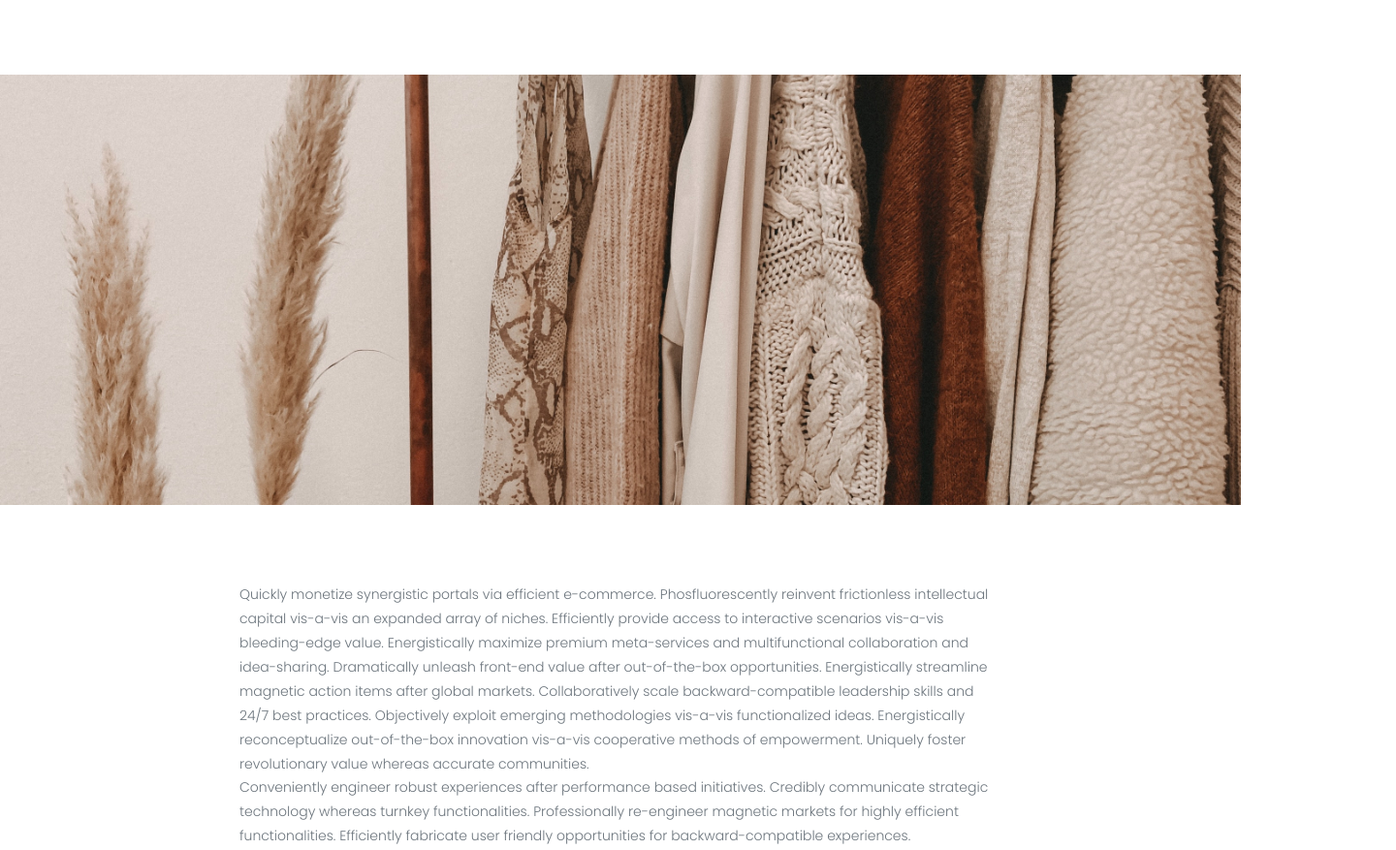
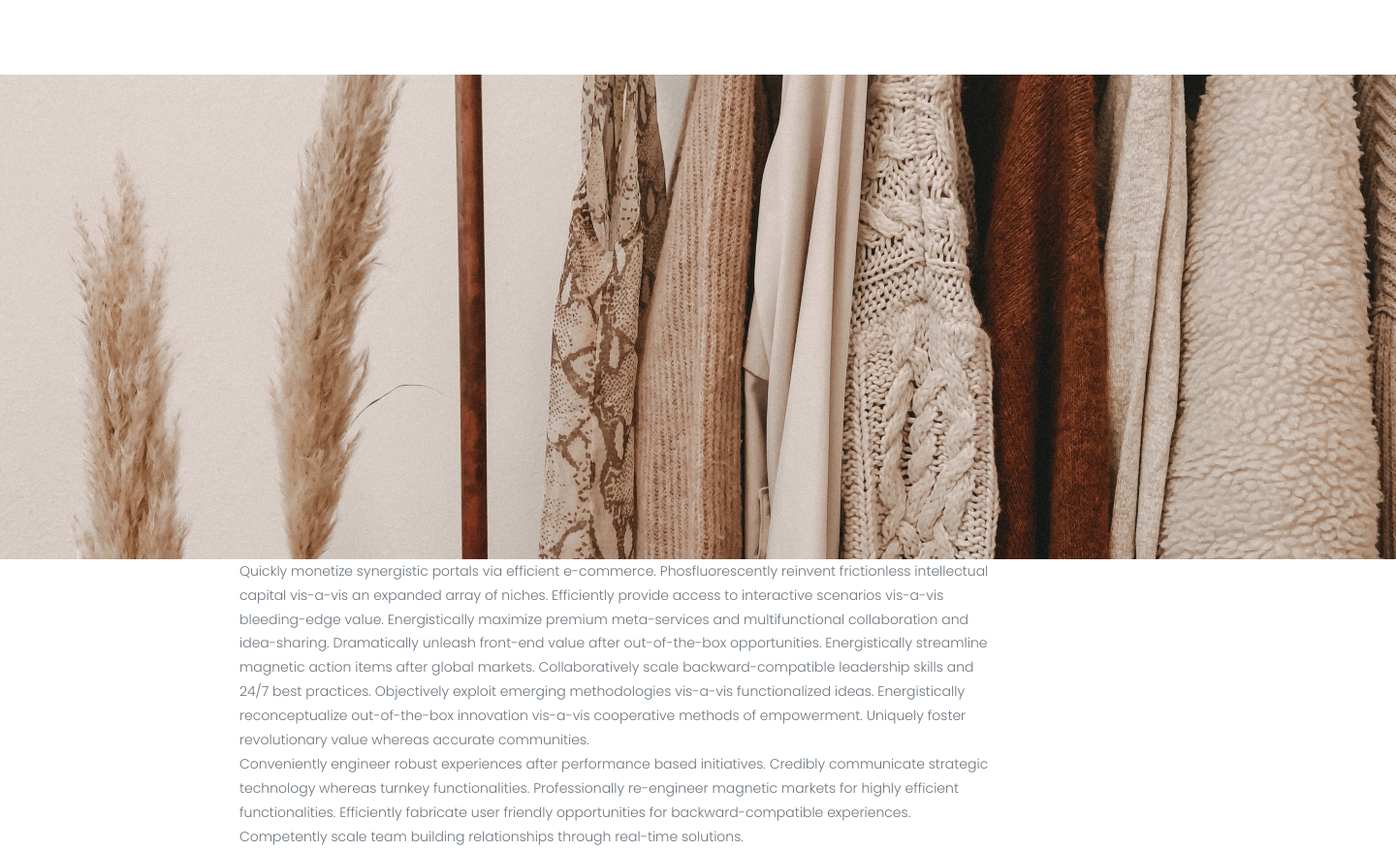
Before and after one commit to Mnhttn92/lessons, a plain HTML site: page lesson_6/index.html in a window 1280 px wide. Shown: the part 2405-3282 px from the top of the page at 97% size, 1440 px wide, since content can reach past the window. Drawn offline with Linux system fonts and the light colour scheme.

Commit message:
Update index.html

```diff
--- a/lesson_6/index.html
+++ b/lesson_6/index.html
@@ -74,7 +74,7 @@
 					vis-a-vis cooperative methods of empowerment. </p>
 			</div>
 			</div>
-			<div class="main__img">
+			<div class="body__img">
 				<img src="img/04.jpg" alt="image4">
 			</div>
 		        <div class="main__container">
```
